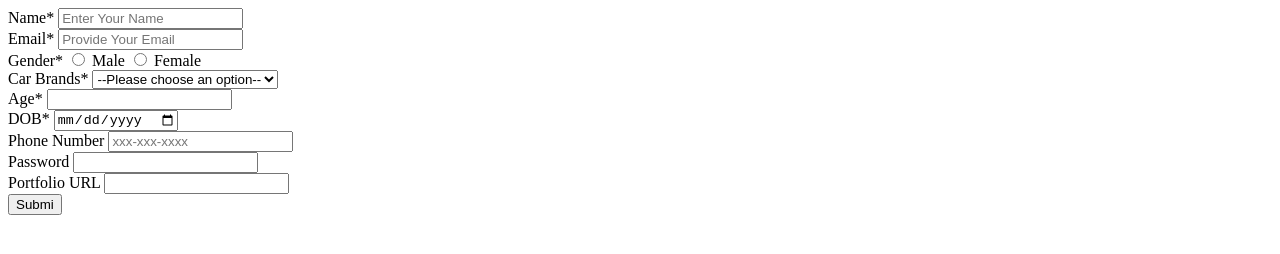
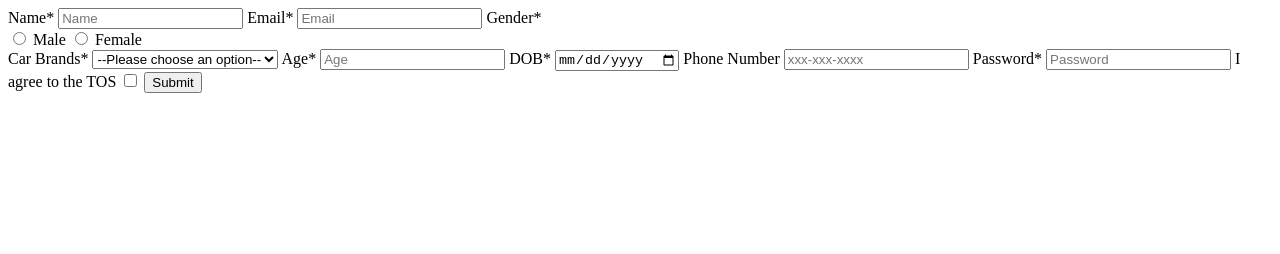
Before and after one commit to acciojob/signup-form-car-AchintyaG, a website: page main.html in a window 1280 px wide. Drawn offline with Linux system fonts and the light colour scheme.

Commit message:
created a submission

```diff
--- a/main.html
+++ b/main.html
@@ -1,64 +1,46 @@
 <!DOCTYPE html>
+<html>
+<head>
+    <title>Signup Form</title>
+</head>
+<body>
+    <form method="POST" action="submit_form.php">
+        <label for="name">Name*</label>
+        <input type="text" id="name" name="name" placeholder="Name" required>
 
-<html>
+        <label for="email">Email*</label>
+        <input type="email" id="email" name="email" placeholder="Email" required>
 
-<head>
-	<link rel="stylesheet" href="styles.css">
-</head>
+        <label>Gender*</label><br>
+        <input type="radio" id="gender_m" name="gender" value="male" required>
+        <label for="gender_m">Male</label>
+        <input type="radio" id="gender_f" name="gender" value="female" required>
+        <label for="gender_f">Female</label><br>
 
-<body>
-	<!-- the entire body must be written by student -->
-	 <form action="#" method="post">
-		<div>
-			<label for="name" id="#name">Name*</label>
-            <input type="text" placeholder="Enter Your Name" required>
-		</div>
-		<div>
-            <label for="email" id="#email" >Email*</label>
-            <input type="email"placeholder="Provide Your Email" required>
-        </div>
-		<div>
-            <label>Gender*</label>
-            <input type="radio" id="#gender_m" name="gender" required>
-            <label for="male">Male</label>
-            <input type="radio" id="gender_f" name="gender" required>
-            <label for="female">Female</label>
+        <label for="cars">Car Brands*</label>
+        <select id="cars" name="cars" required>
+            <option value="" disabled selected>--Please choose an option--</option>
+            <option value="BMW">BMW</option>
+            <option value="Audi">Audi</option>
+            <option value="Mercedez">Mercedez</option>
+        </select>
 
-        </div>
-		<div>
-            <label for="carbrands" required>Car Brands*</label>
-            <select name="carbrands" id="cars" >
-				<option >--Please choose an option--</option>
-                <option value="BMW">BMW</option>
-                <option value="Audi">Audi</option>
-                <option value="Mercedez">Mercedez</option>
-            </select>
-        </div>
-		<div>
-            <label for="age">Age*</label>
-            <input type="number" id="#age" name="age" required>
-        </div>
-		<div>
-            <label for="Dob" >DOB*</label>
-            <input type="date" id="#dob" name="Dob" required>
-        </div>
-		 <div>
-            <label for="Dob" r>Phone Number</label>
-            <input type="number" placeholder= "xxx-xxx-xxxx" id="#tel" name="tel" required>
-        </div>
-		<div>
-            <label for="password" required>Password</label>
-            <input type="password" id="#password" name="password">
-        </div>
-		<div>
-                <label for="portfolio" required>Portfolio URL</label>
-                <input type="url" id="portfolio" name="portfolio">
-        </div>
-     <Button type="submit">Submi</Button>
-	</form>
-    <script type="text/javascript" src="./script.js">
-</script>
+        <label for="age">Age*</label>
+        <input type="number" id="age" name="age" placeholder="Age" required>
 
+        <label for="dob">DOB*</label>
+        <input type="date" id="dob" name="dob" required>
+
+        <label for="tel">Phone Number</label>
+        <input type="tel" id="tel" name="tel" placeholder="xxx-xxx-xxxx">
+
+        <label for="password">Password*</label>
+        <input type="password" id="password" name="password" placeholder="Password" required>
+
+        <label for="tos">I agree to the TOS</label>
+        <input type="checkbox" id="tos" name="tos" required>
+
+        <button type="submit">Submit</button>
+    </form>
 </body>
-
 </html>
```
